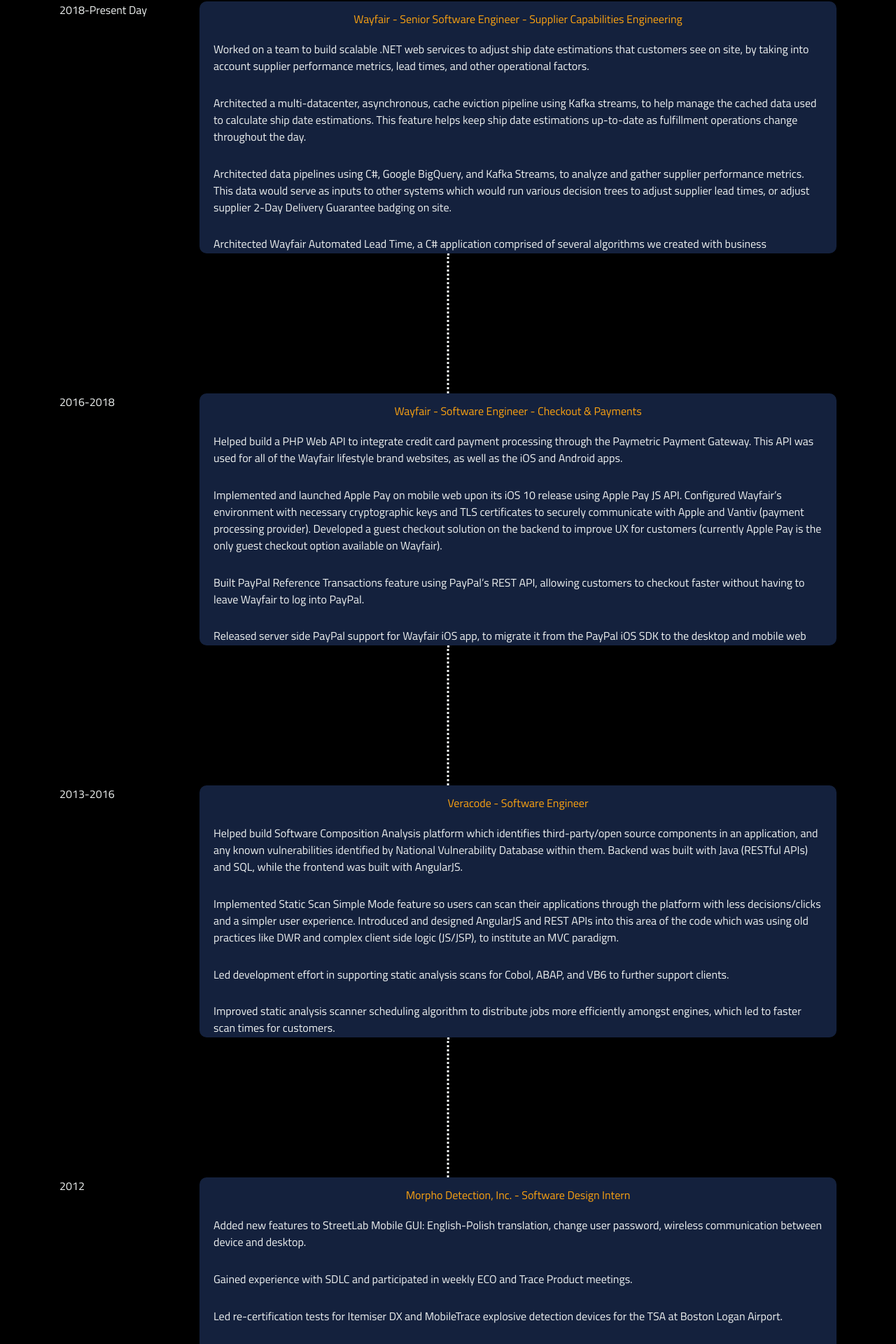
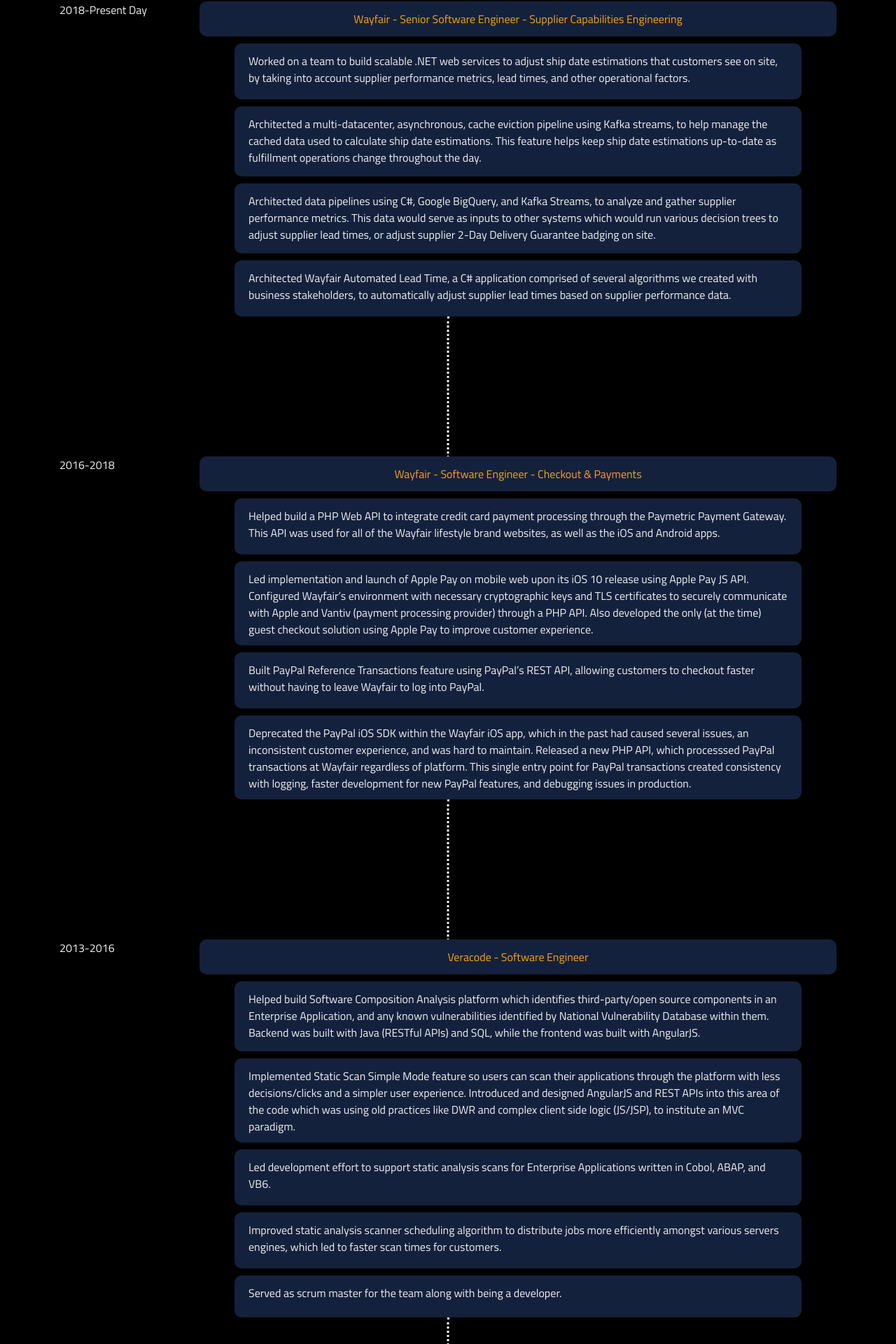
Before and after one commit to jbisa/jaybisa-website, a React (Create React App) app: page / in a window 1280 px wide. Shown: the part 2554-4474 px from the top of the page at 70% size. Built offline with nearby package versions, Linux system fonts and the light colour scheme.

Commit message:
Fix css in education and experience sections.

```diff
--- a/src/components/Boxes.css
+++ b/src/components/Boxes.css
@@ -1,18 +1,56 @@
-.boxes {
+.boxes-title {
     margin-left: 200px;
     background-color: #14213D;
     overflow: hidden;
-    height: 500px;
+    height: 50px;
     max-height: 45vh;
     box-shadow: 0px 12px 18px -6px rgba(0, 0, 0, 0.3);
     border-radius: 10px 10px 10px 10px;
 }
 
-.boxes-school {
-    margin-left: 200px;
+.boxes-content-xsm {
+    margin-left: 250px;
+    margin-right: 50px;
+    margin-top: 10px;
     background-color: #14213D;
     overflow: hidden;
-    height: 50px;
+    height: 60px;
+    max-height: 45vh;
+    box-shadow: 0px 12px 18px -6px rgba(0, 0, 0, 0.3);
+    border-radius: 10px 10px 10px 10px;
+}
+
+.boxes-content-sm {
+    margin-left: 250px;
+    margin-right: 50px;
+    margin-top: 10px;
+    background-color: #14213D;
+    overflow: hidden;
+    height: 80px;
+    max-height: 45vh;
+    box-shadow: 0px 12px 18px -6px rgba(0, 0, 0, 0.3);
+    border-radius: 10px 10px 10px 10px;
+}
+
+.boxes-content-md {
+    margin-left: 250px;
+    margin-right: 50px;
+    margin-top: 10px;
+    background-color: #14213D;
+    overflow: hidden;
+    height: 100px;
+    max-height: 45vh;
+    box-shadow: 0px 12px 18px -6px rgba(0, 0, 0, 0.3);
+    border-radius: 10px 10px 10px 10px;
+}
+
+.boxes-content-lg {
+    margin-left: 250px;
+    margin-right: 50px;
+    margin-top: 10px;
+    background-color: #14213D;
+    overflow: hidden;
+    height: 120px;
     max-height: 45vh;
     box-shadow: 0px 12px 18px -6px rgba(0, 0, 0, 0.3);
     border-radius: 10px 10px 10px 10px;
@@ -53,12 +91,12 @@
     position: relative;
     padding: 0.8em 0;
     margin: 0;
-    text-align:center;
+    text-align: center;
 }
 
 p.aligned {
     position: relative;
-    padding: 0.4em 0;
+    padding: 0.8em 0;
     margin-left: 20px;
     margin-right: 20px;
 }
--- a/src/components/Education.js
+++ b/src/components/Education.js
@@ -14,14 +14,14 @@
             <div className="grids">
                 <div data-aos="fade-right">
                     <p className="timeline-year-text">2011-2013</p>
-                    <div className="boxes-school">
+                    <div className="boxes-title">
                         <p class="centered highlight">Syracuse University - MS, Computer Science</p>
                     </div>
                 </div>
                 <div data-aos="fade-right">
                     <div className="timeline-line"></div>
                     <p className="timeline-year-text">2006-2010</p>
-                    <div className="boxes-school">
+                    <div className="boxes-title">
                         <p class="centered highlight">Worcester Polytechnic Institute - BS, Biomedical Engineering - Minor, Electrical & Computer Engineering</p>
                     </div>
                 </div>
--- a/src/components/Experience.js
+++ b/src/components/Experience.js
@@ -14,12 +14,34 @@
             <div className="grids">
                 <div data-aos="fade-right">
                     <p className="timeline-year-text">2018-Present Day</p>
-                    <div className="boxes">
+                    <div className="boxes-title">
                         <p class="centered highlight">Wayfair - Senior Software Engineer - Supplier Capabilities Engineering</p>
+                    </div>
+                </div>
+                <div data-aos="fade-right">
+                    <div className="boxes-content-sm">
                         <div>
                             <p class="aligned">Worked on a team to build scalable .NET web services to adjust ship date estimations that customers see on site, by taking into account supplier performance metrics, lead times, and other operational factors.</p>
+                        </div>
+                    </div>
+                </div>
+                <div data-aos="fade-right">
+                    <div className="boxes-content-md">
+                        <div>
                             <p class="aligned">Architected a multi-datacenter, asynchronous, cache eviction pipeline using Kafka streams, to help manage the cached data used to calculate ship date estimations. This feature helps keep ship date estimations up-to-date as fulfillment operations change throughout the day.</p>
+                        </div>
+                    </div>
+                </div>
+                <div data-aos="fade-right">
+                    <div className="boxes-content-md">
+                        <div>
                             <p class="aligned">Architected data pipelines using C#, Google BigQuery, and Kafka Streams, to analyze and gather supplier performance metrics. This data would serve as inputs to other systems which would run various decision trees to adjust supplier lead times, or adjust supplier 2-Day Delivery Guarantee badging on site.</p>
+                        </div>
+                    </div>
+                </div>
+                <div data-aos="fade-right">
+                    <div className="boxes-content-sm">
+                        <div>
                             <p class="aligned">Architected Wayfair Automated Lead Time, a C# application comprised of several algorithms we created with business stakeholders, to automatically adjust supplier lead times based on supplier performance data.</p>
                         </div>
                     </div>
@@ -27,34 +49,77 @@
                 <div data-aos="fade-right">
                     <div className="timeline-line"></div>
                     <p className="timeline-year-text">2016-2018</p>
-                    <div className="boxes">
+                    <div className="boxes-title">
                         <p class="centered highlight">Wayfair - Software Engineer - Checkout & Payments</p>
-                        <p class="aligned">Helped build a PHP Web API to integrate credit card payment processing through the Paymetric Payment Gateway. This API was used for all of the Wayfair lifestyle brand websites, as well as the iOS and Android apps.</p>
-                        <p class="aligned">Implemented and launched Apple Pay on mobile web upon its iOS 10 release using Apple Pay JS API. Configured Wayfair’s environment with necessary cryptographic keys and TLS certificates to securely communicate with Apple and Vantiv (payment processing provider). Developed a guest checkout solution on the backend to improve UX for customers (currently Apple Pay is the only guest checkout option available on Wayfair).</p>
-                        <p class="aligned">Built PayPal Reference Transactions feature using PayPal’s REST API, allowing customers to checkout faster without having to leave Wayfair to log into PayPal.</p>
-                        <p class="aligned">Released server side PayPal support for Wayfair iOS app, to migrate it from the PayPal iOS SDK to the desktop and mobile web workflow. This consistency between platforms allows for faster development of new PayPal features and debugging issues in production.</p>
+                    </div>
+                </div>
+                <div data-aos="fade-right">
+                    <div className="boxes-content-sm">
+                    <p class="aligned">Helped build a PHP Web API to integrate credit card payment processing through the Paymetric Payment Gateway. This API was used for all of the Wayfair lifestyle brand websites, as well as the iOS and Android apps.</p>
+                    </div>
+                </div>
+                <div data-aos="fade-right">
+                    <div className="boxes-content-lg">
+                        <p class="aligned">Led implementation and launch of Apple Pay on mobile web upon its iOS 10 release using Apple Pay JS API. Configured Wayfair’s environment with necessary cryptographic keys and TLS certificates to securely communicate with Apple and Vantiv (payment processing provider) through a PHP API. Also developed the only (at the time) guest checkout solution using Apple Pay to improve customer experience.</p>
+                    </div>
+                </div>
+                <div data-aos="fade-right">
+                    <div className="boxes-content-sm">
+                    <p class="aligned">Built PayPal Reference Transactions feature using PayPal’s REST API, allowing customers to checkout faster without having to leave Wayfair to log into PayPal.</p>
+                    </div>
+                </div>
+                <div data-aos="fade-right">
+                    <div className="boxes-content-lg">
+                    <p class="aligned">Deprecated the PayPal iOS SDK within the Wayfair iOS app, which in the past had caused several issues, an inconsistent customer experience, and was hard to maintain. Released a new PHP API, which processsed PayPal transactions at Wayfair regardless of platform. This single entry point for PayPal transactions created consistency with logging, faster development for new PayPal features, and debugging issues in production.</p>
                     </div>
                 </div>
                 <div data-aos="fade-right">
                     <div className="timeline-line"></div>
                     <p className="timeline-year-text">2013-2016</p>
-                    <div className="boxes">
+                    <div className="boxes-title">
                         <p class="centered highlight">Veracode - Software Engineer</p>
-                        <p class="aligned">Helped build Software Composition Analysis platform which identifies third-party/open source components in an application, and any known vulnerabilities identified by National Vulnerability Database within them. Backend was built with Java (RESTful APIs) and SQL, while the frontend was built with AngularJS.</p>
+                    </div>
+                </div>
+                <div data-aos="fade-right">
+                    <div className="boxes-content-md">
+                        <p class="aligned">Helped build Software Composition Analysis platform which identifies third-party/open source components in an Enterprise Application, and any known vulnerabilities identified by National Vulnerability Database within them. Backend was built with Java (RESTful APIs) and SQL, while the frontend was built with AngularJS.</p>
+                    </div>
+                </div>
+                <div data-aos="fade-right">
+                    <div className="boxes-content-lg">
                         <p class="aligned">Implemented Static Scan Simple Mode feature so users can scan their applications through the platform with less decisions/clicks and a simpler user experience. Introduced and designed AngularJS and REST APIs into this area of the code which was using old practices like DWR and complex client side logic (JS/JSP), to institute an MVC paradigm.</p>
-                        <p class="aligned">Led development effort in supporting static analysis scans for Cobol, ABAP, and VB6 to further support clients.</p>
-                        <p class="aligned">Improved static analysis scanner scheduling algorithm to distribute jobs more efficiently amongst engines, which led to faster scan times for customers.</p>
+                    </div>
+                </div>
+                <div data-aos="fade-right">
+                    <div className="boxes-content-sm">
+                        <p class="aligned">Led development effort to support static analysis scans for Enterprise Applications written in Cobol, ABAP, and VB6.</p>
+                    </div>
+                </div>
+                <div data-aos="fade-right">
+                    <div className="boxes-content-sm">
+                        <p class="aligned">Improved static analysis scanner scheduling algorithm to distribute jobs more efficiently amongst various servers engines, which led to faster scan times for customers.</p>
+                    </div>
+                </div>
+                <div data-aos="fade-right">
+                    <div className="boxes-content-xsm">
                         <p class="aligned">Served as scrum master for the team along with being a developer.</p>
                     </div>
                 </div>
                 <div data-aos="fade-right">
                     <div className="timeline-line"></div>
                     <p className="timeline-year-text">2012</p>
-                    <div className="boxes">
+                    <div className="boxes-title">
                         <p class="centered highlight">Morpho Detection, Inc. - Software Design Intern</p>
+                    </div>
+                </div>
+                <div data-aos="fade-right">
+                    <div className="boxes-content-sm">
                         <p class="aligned">Added new features to StreetLab Mobile GUI: English-Polish translation, change user password, wireless communication between device and desktop.</p>
+                    </div>
+                </div>
+                <div data-aos="fade-right">
+                    <div className="boxes-content-xsm">
                         <p class="aligned">Gained experience with SDLC and participated in weekly ECO and Trace Product meetings.</p>
-                        <p class="aligned">Led re-certification tests for Itemiser DX and MobileTrace explosive detection devices for the TSA at Boston Logan Airport.</p>
                     </div>
                 </div>
             </div>
```
Also changed, not shown: 1 other file (tests, documents, lock files or other folders).
